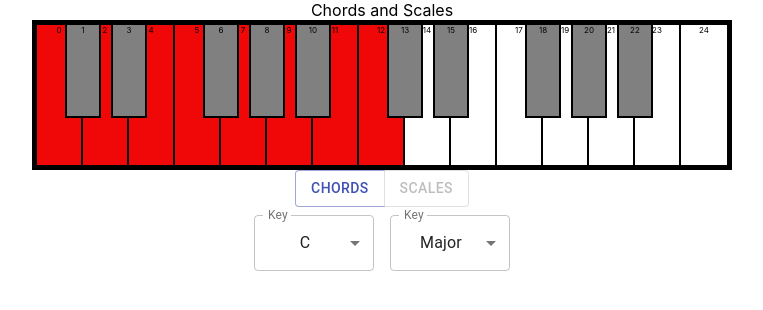
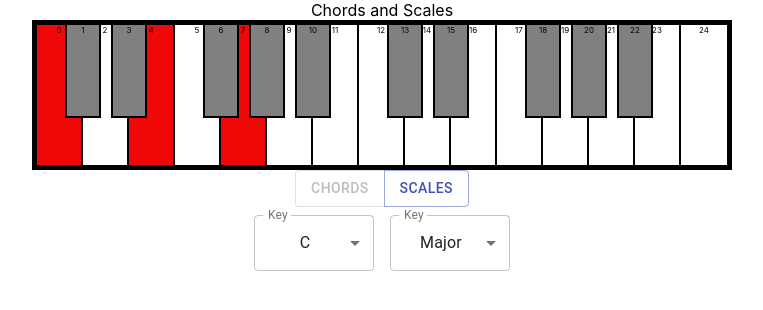
Before and after one commit to martink-rsa/ChordsAndScales, a React (Create React App) app: page / in a window 1280 px wide. Shown: the top 310 px of the page, without its empty margins (258-1021 px from the left). Built offline with nearby package versions, Linux system fonts and the light colour scheme.

Commit message:
Chord selector added and working

```diff
--- a/src/Components/ChordOptions/ChordOptions.js
+++ b/src/Components/ChordOptions/ChordOptions.js
@@ -3,7 +3,7 @@ import SelectControl from '../SelectControl/SelectControl';
 
 function ChordOptions(props) {
   const { setUserOptions } = props;
-  const { musicalKey, musicalScale } = props.userOptions;
+  const { musicalKey, musicalScale, chord } = props.userOptions;
 
   const handleKeyChange = event => {
     setUserOptions(prevState => ({
@@ -43,7 +43,7 @@ function ChordOptions(props) {
       <SelectControl
         keyPrefix="cmc" // Chords Musical Chord
         handleChange={handleChordChange}
-        currentSelection={props.chord}
+        currentSelection={chord}
         selectItems={musicalChordsAvailable}
       />
     </div>
--- a/src/Components/ChordsAndScales/ChordsAndScales.js
+++ b/src/Components/ChordsAndScales/ChordsAndScales.js
@@ -5,11 +5,10 @@ import { getScale, getChord } from '../../scripts/noteEngine';
 
 function ChordsAndScales() {
   const [userOptions, setUserOptions] = React.useState({
-    optionSelected: 'scale',
+    optionSelected: 'chord',
     musicalKey: 'C',
     musicalScale: 'maj',
     chord: 'maj',
-    keysTemplate: [],
   });
 
   const musicalKeysAvailable = [
@@ -27,21 +26,13 @@ function ChordsAndScales() {
     { id: 11, value: 'B', text: 'B' },
   ];
 
+  // Set the keys that will be enabled on the keyboard
   const setTemplate = () => {
-    const {
-      optionSelected,
-      musicalKey,
-      musicalScale,
-      chord,
-      keysTemplate,
-    } = userOptions;
+    const { optionSelected, musicalKey, musicalScale, chord } = userOptions;
     let template = [];
-    console.log('setTemplate running:');
-    if (userOptions.optionSelected === 'scale') {
-      // template = getScale(musicalKey, musicalScale);
+    if (optionSelected === 'scale') {
       template = getScale({ musicalKey, musicalScale });
-    } else if (userOptions.optionSelected === 'chord') {
-      // Chord
+    } else if (optionSelected === 'chord') {
       template = getChord({ musicalKey, chord });
     }
     return template;
--- a/src/Components/ScaleOptions/ScaleOptions.js
+++ b/src/Components/ScaleOptions/ScaleOptions.js
@@ -35,6 +35,7 @@ function ScaleOptions(props) {
     { id: 12, value: 'mixolydian', text: 'Mixolydian' },
     { id: 13, value: 'aeolian', text: 'Aeolian' },
     { id: 14, value: 'locrian', text: 'Locrian' },
+    // Missing scales
     // { id: 1, value: 'melodicMinor', text: 'Melodic Minor' },
     // { id: 1, value: 'harmonicMinor', text: 'Harmonic Minor' },
   ];
```
